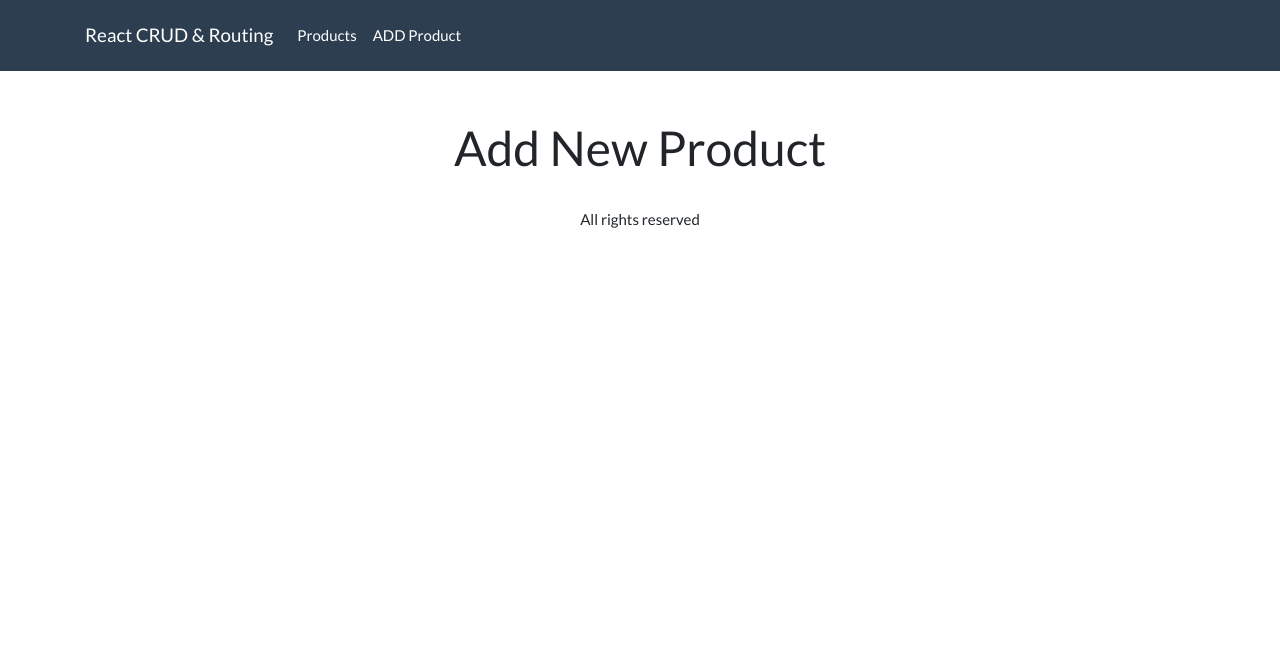
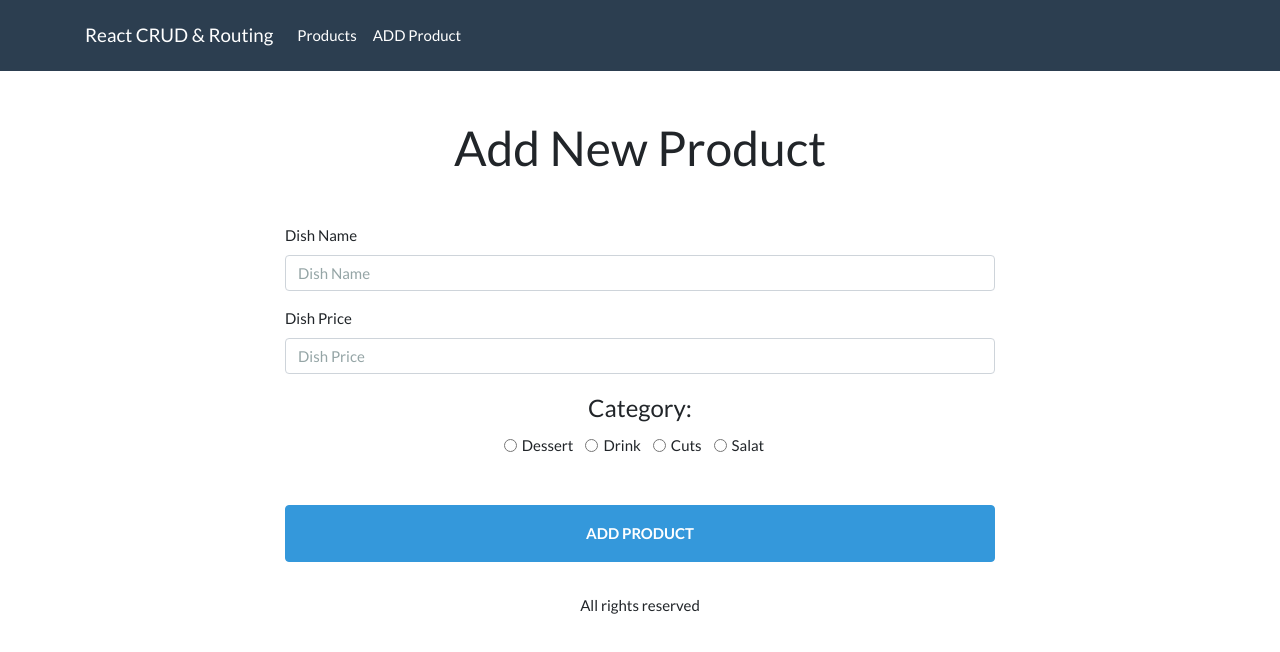
Before and after one commit to fr-me-jim/products, a React (Create React App) app: page /products/new in a window 1280 px wide. Shown: the top 652 px of the page. Built offline with nearby package versions, Linux system fonts and the light colour scheme; data requests are answered from the project's data file.

Commit message:
+ AddProduct content

```diff
--- a/src/components/AddProduct.js
+++ b/src/components/AddProduct.js
@@ -2,7 +2,105 @@ import React from 'react';
 
 const AddProduct = () => {
     return (
-        <h1 className="text-center">Add New Product</h1>
+        <div className="col-md-8 mx-auto ">
+            <h1 className="text-center">Add New Product</h1>
+
+            <form
+                className="mt-5"
+            >
+                <div className="form-group">
+                    <label>Dish Name</label>
+                    <input
+                        type="text"
+                        className="form-control"
+                        name="name"
+                        placeholder="Dish Name"
+                    />
+                </div>
+
+                <div className="form-group">
+                    <label>Dish Price</label>
+                    <input
+                        type="number"
+                        className="form-control"
+                        name="price"
+                        placeholder="Dish Price"
+                    />
+                </div>
+
+                <legend className="text-center">Category:</legend>
+                <div className="text-center">
+                    <div className="form-check form-check-inline">
+                        <input
+                            id="dessert"
+                            className="form-check-input"
+                            type="radio"
+                            name="category"
+                            value="dessert"
+                        />
+                        <label
+                            htmlFor="dessert"
+                            className="form-check-label"
+                        >
+                            Dessert
+                        </label>
+                    </div>
+                    <div className="form-check form-check-inline">
+                        <input
+                            id="drink"
+                            className="form-check-input"
+                            type="radio"
+                            name="category"
+                            value="drink"
+                        />
+                        <label
+                            htmlFor="drink"
+                            className="form-check-label"
+                        >
+                            Drink
+                        </label>
+                    </div>
+
+                    <div className="form-check form-check-inline">
+                        <input
+                            id="cuts"
+                            className="form-check-input"
+                            type="radio"
+                            name="category"
+                            value="cuts"
+                        />
+                        <label
+                            htmlFor="cuts"
+                            className="form-check-label"
+                        >
+                            Cuts
+                        </label>
+                    </div>
+
+                    <div className="form-check form-check-inline">
+                        <input
+                            id="salat"
+                            className="form-check-input"
+                            type="radio"
+                            name="category"
+                            value="salat"
+                        />
+                        <label
+                            htmlFor="salat"
+                            className="form-check-label"
+                        >
+                            Salat
+                        </label>
+                    </div>
+                </div>
+
+                <input
+                    type="submit"
+                    className="font-weight-bold text-uppercase mt-5 btn btn-info btn-block py-3"
+                    value="Add Product"
+                />
+            </form>
+        </div>
     );
 }
 
--- a/src/components/ProductList.js
+++ b/src/components/ProductList.js
@@ -1,6 +1,14 @@
 import React from 'react';
+import { Link } from 'react-router-dom';
+
 
 const ProductList = ({product}) => {
+
+    const handleClick = id => {
+        console.log(id);
+        //TODO : delete resgidtry
+    }
+
     return (
         <li
             data-category={product.category}
@@ -12,6 +20,16 @@ const ProductList = ({product}) => {
             </p>
 
             <div>
+                <Link
+                    to={`/products/edit/${product.id}`}
+                    className="btn btn-success mr-2"
+                > Edit </Link>
+
+                <button
+                    type="submit"
+                    className="btn btn-danger"
+                    onClick={ () => handleClick(product.id) }
+                > Delete &times; </button>
 
             </div>
         </li>
```
